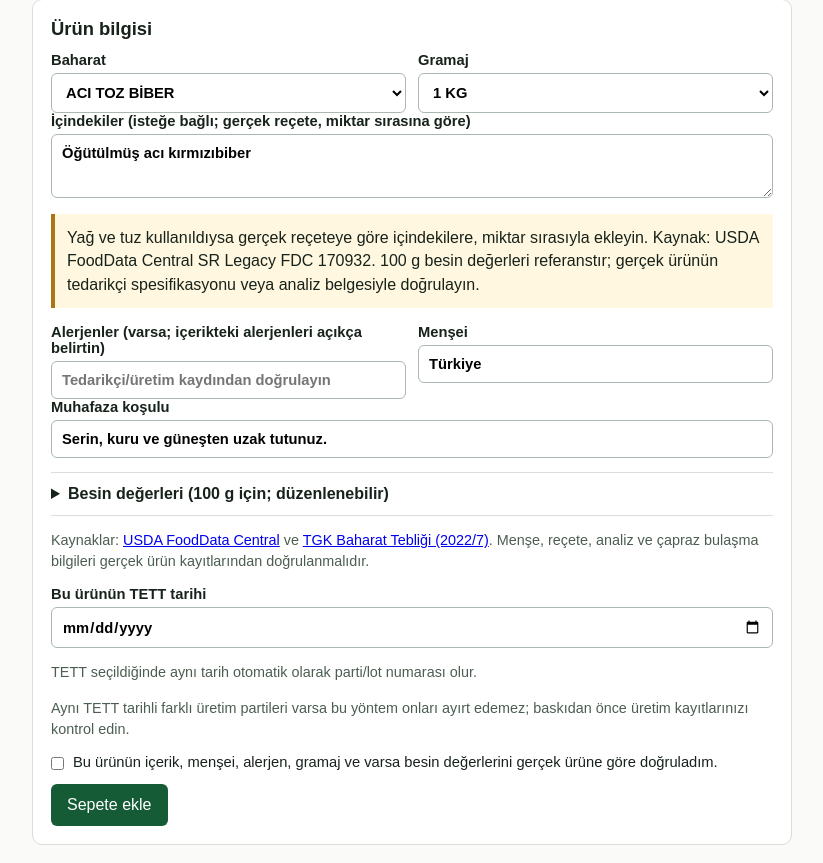
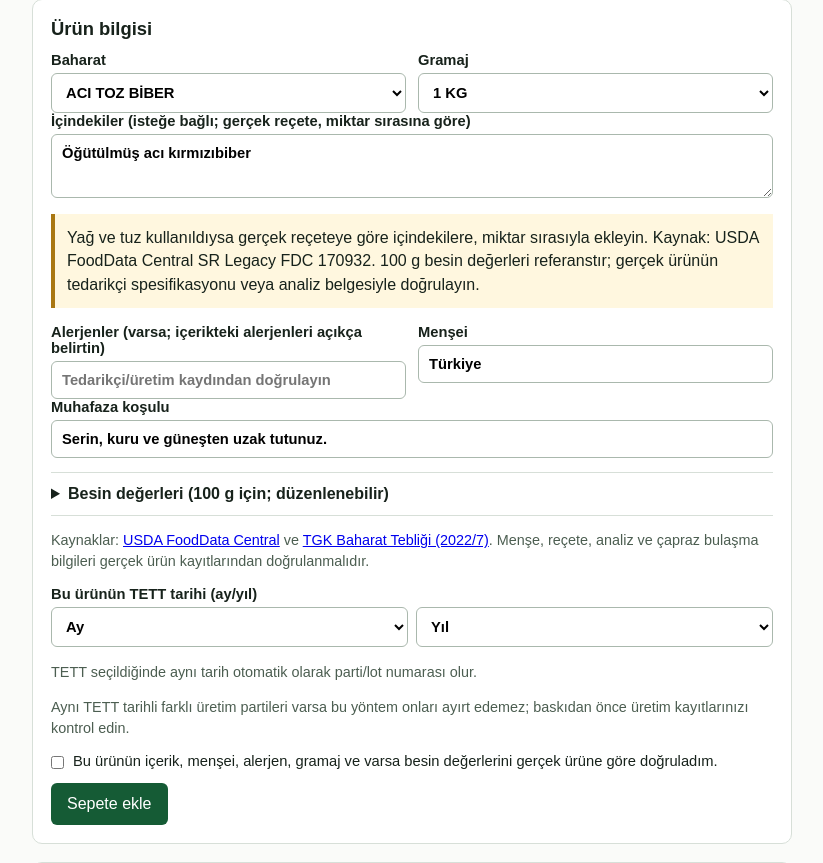
Before and after one commit to ErenKaynak/Label-System, a Flask app: page / in a window 1280 px wide. Shown: the part 364-1227 px from the top of the page, without its empty margins (228-1051 px from the left). Run offline with Flask 3, Linux system fonts and the light colour scheme.

Commit message:
TETT ay/yıl

```diff
--- a/Templates/index.html
+++ b/Templates/index.html
@@ -64,7 +64,18 @@
       </div>
     </details>
     <p class="hint">Kaynaklar: <a href="https://fdc.nal.usda.gov/" target="_blank" rel="noopener">USDA FoodData Central</a> ve <a href="https://sanliurfa.tarimorman.gov.tr/Duyuru/339/Turk-Gida-Kodeksi-Baharat-Tebligi-_teblig-No-2022_7_" target="_blank" rel="noopener">TGK Baharat Tebliği (2022/7)</a>. Menşe, reçete, analiz ve çapraz bulaşma bilgileri gerçek ürün kayıtlarından doğrulanmalıdır.</p>
-    <label>Bu ürünün TETT tarihi<input id="date" type="date" required></label>
+    <label>Bu ürünün TETT tarihi (ay/yıl)
+      <span style="display:flex;gap:8px">
+        <select id="date-month" required aria-label="TETT ayı">
+          <option value="">Ay</option>
+          <option value="01">01 · Ocak</option><option value="02">02 · Şubat</option><option value="03">03 · Mart</option>
+          <option value="04">04 · Nisan</option><option value="05">05 · Mayıs</option><option value="06">06 · Haziran</option>
+          <option value="07">07 · Temmuz</option><option value="08">08 · Ağustos</option><option value="09">09 · Eylül</option>
+          <option value="10">10 · Ekim</option><option value="11">11 · Kasım</option><option value="12">12 · Aralık</option>
+        </select>
+        <select id="date-year" required aria-label="TETT yılı"><option value="">Yıl</option></select>
+      </span>
+    </label>
     <p id="lot-preview" class="hint">TETT seçildiğinde aynı tarih otomatik olarak parti/lot numarası olur.</p>
     <p class="hint">Aynı TETT tarihli farklı üretim partileri varsa bu yöntem onları ayırt edemez; baskıdan önce üretim kayıtlarınızı kontrol edin.</p>
     <label class="check"><input id="verified" type="checkbox">Bu ürünün içerik, menşei, alerjen, gramaj ve varsa besin değerlerini gerçek ürüne göre doğruladım.</label>
@@ -127,17 +138,26 @@
     $('spice-select').addEventListener('change', updateSuggestion);
     updateSuggestion();
     function formattedDate(value) {
-      if (!/^\d{4}-\d{2}-\d{2}$/.test(value)) return '';
-      const [year,month,day] = value.split('-');
-      return `${day}.${month}.${year}`;
+      if (!/^\d{4}-\d{2}$/.test(value)) return '';
+      const [year,month] = value.split('-');
+      return `${month}.${year}`;
+    }
+    // TETT ay/yıl olarak seçilir; sunucuya YYYY-AA gider.
+    function tettValue() {
+      const month = $('date-month').value, year = $('date-year').value;
+      return month && year ? `${year}-${month}` : '';
+    }
+    for (let year = new Date().getFullYear(), last = year + 6; year <= last; year++) {
+      $('date-year').add(new Option(String(year), String(year)));
     }
     function updateLotPreview() {
-      const date = formattedDate($('date').value);
+      const date = formattedDate(tettValue());
       $('lot-preview').textContent = date
         ? `Parti/lot numarası: ${date} (TETT ile aynı).`
         : 'TETT seçildiğinde aynı tarih otomatik olarak parti/lot numarası olur.';
     }
-    $('date').addEventListener('change', updateLotPreview);
+    $('date-month').addEventListener('change', updateLotPreview);
+    $('date-year').addEventListener('change', updateLotPreview);
     updateLotPreview();
     function renderCart() {
       const list = $('cart-items'); list.replaceChildren();
@@ -156,7 +176,7 @@
       if (!Number.isInteger(pages) || pages < 1 || pages > 100) return $('status').textContent = 'Sayfa sayısı 1-100 arasında olmalı.';
       const storage = $('storage').value.trim() || defaultStorage;
       $('storage').value = storage;
-      const item = {spice:$('spice-select').value,weight:$('weight-select').value,ingredients:$('ingredients').value.trim(),allergens:$('allergens').value.trim(),origin:$('origin').value.trim(),storage,date:$('date').value,verified:$('verified').checked,nutrition:nutritionValues(),pages};
+      const item = {spice:$('spice-select').value,weight:$('weight-select').value,ingredients:$('ingredients').value.trim(),allergens:$('allergens').value.trim(),origin:$('origin').value.trim(),storage,date:tettValue(),verified:$('verified').checked,nutrition:nutritionValues(),pages};
       if (!item.origin || !item.date) return $('status').textContent = 'Zorunlu ürün alanlarını doldurun.';
       if (! $('verified').checked) return $('status').textContent = 'Ürün bilgilerini doğruladığınızı işaretleyin.';
       cart.push(item); renderCart(); $('verified').checked = false; $('status').textContent = `${item.spice} sepete eklendi.`;
--- a/app.py
+++ b/app.py
@@ -179,6 +179,19 @@ def draw_ingredients(c, ingredients, allergens, x, y, width):
         raise ValueError('İçindekiler etikete sığmıyor. Metni kısaltın.')
     paragraph.drawOn(c, x, y - height + LINE_HEIGHT - 2)
     return y - height
+
+
+def format_tett(value):
+    """TETT'i ay/yıl olarak biçimlendirir: '2027-09' -> '09.2027'.
+
+    Eski istemcilerden gelen gün/ay/yıl ('2027-09-27') da kabul edilir; gün atılır.
+    """
+    for pattern in ('%Y-%m', '%Y-%m-%d'):
+        try:
+            return datetime.strptime(value, pattern).strftime('%m.%Y')
+        except ValueError:
+            pass
+    raise ValueError('TETT geçerli bir ay/yıl olmalıdır.')
 
 
 def draw_tett(c, date, x, y, width, line_height=LINE_HEIGHT):
@@ -396,10 +409,7 @@ def prepare_pdf_from_request():
             ('origin', 'Menşei'), ('date', 'TETT'))}
         item['ingredients'] = optional_text(raw.get('ingredients'), 'İçindekiler')
         item['storage'] = required_text(raw.get('storage') or DEFAULT_STORAGE, 'Muhafaza koşulu')
-        try:
-            item['date'] = datetime.strptime(item['date'], '%Y-%m-%d').strftime('%d.%m.%Y')
-        except ValueError:
-            raise ValueError('TETT geçerli bir gün/ay/yıl olmalıdır.') from None
+        item['date'] = format_tett(item['date'])
         if raw.get('verified') is not True:
             raise ValueError(f"{item['spice']} için ürün bilgilerini doğrulayın.")
         item['allergens'] = str(raw.get('allergens') or '').strip()
```
Also changed, not shown: readme.md.
